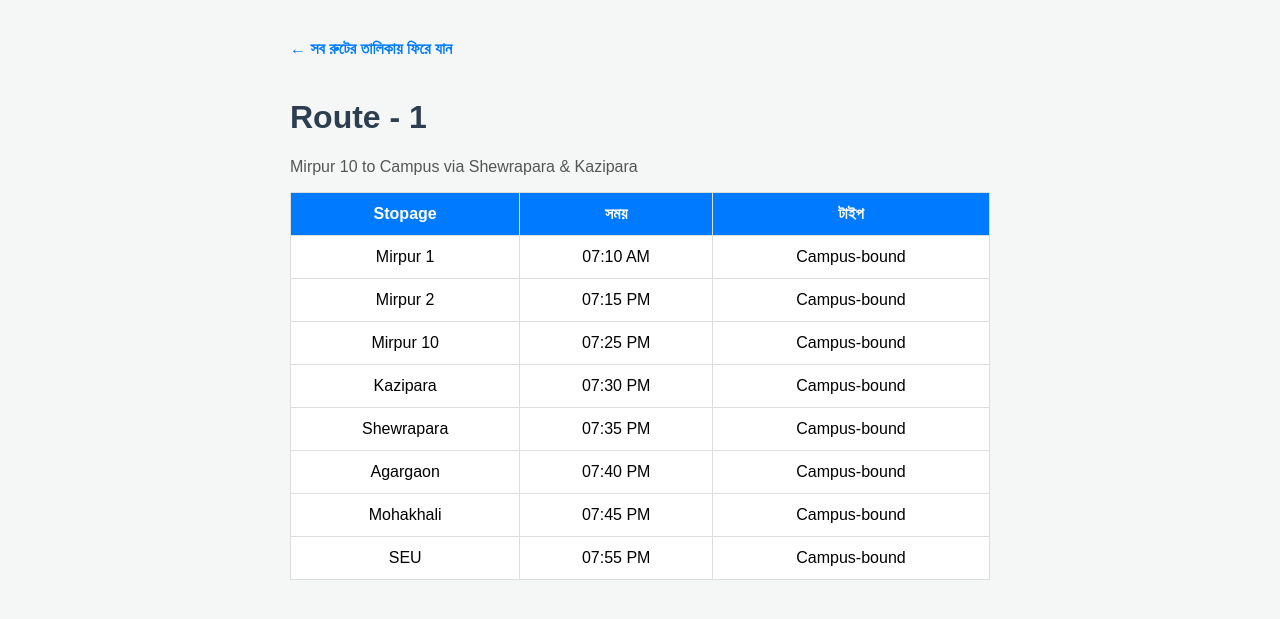
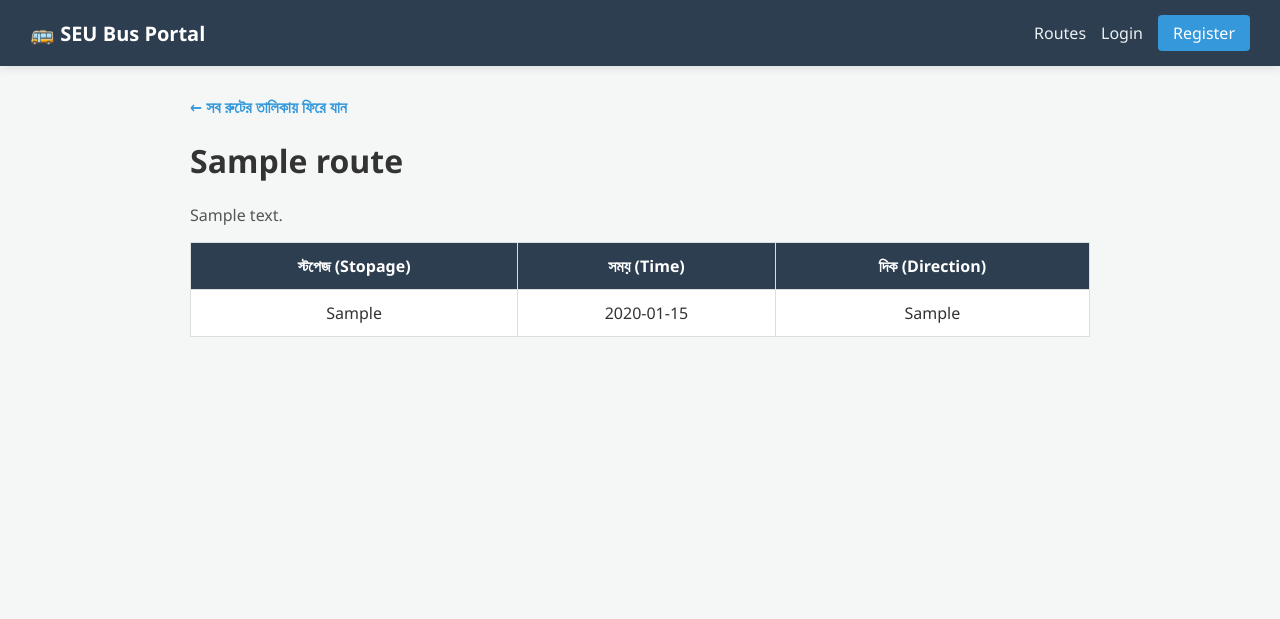
Before and after one commit to masumKazibd/SEU_Bus_Django, a Django app: page /route/1/ in a window 1280 px wide. Shown: the top 619 px of the page. Run offline with Django 5.2, Linux system fonts and the light colour scheme; tables that the repository leaves empty hold one stand-in row (values such as "Sample post").

Commit message:
user login and registration

```diff
--- /dev/null
+++ b/schedule/templates/schedule/base.html
@@ -0,0 +1,52 @@
+<!DOCTYPE html>
+<html lang="bn">
+<head>
+    <meta charset="UTF-8">
+    <meta name="viewport" content="width=device-width, initial-scale=1.0">
+    <title>{% block title %}SEU Bus Portal{% endblock %}</title>
+    <style>
+        body { font-family: 'Segoe UI', Tahoma, Geneva, Verdana, sans-serif; margin: 0; background-color: #f4f7f6; color: #333; }
+
+        /* Navbar Style */
+        .navbar { background-color: #2c3e50; padding: 15px 30px; display: flex; justify-content: space-between; align-items: center; box-shadow: 0 2px 10px rgba(0,0,0,0.1); }
+        .navbar a.brand { color: #fff; text-decoration: none; font-size: 20px; font-weight: bold; }
+        .nav-links { display: flex; gap: 15px; align-items: center; }
+        .nav-links a { color: #ecf0f1; text-decoration: none; font-weight: 500; transition: 0.2s; }
+        .nav-links a:hover { color: #3498db; }
+        .btn-register { background-color: #3498db; padding: 7px 15px; border-radius: 4px; color: white !important; }
+        .btn-logout { background-color: #e74c3c; border: none; color: white; padding: 7px 15px; border-radius: 4px; cursor: pointer; font-size: 14px; }
+
+        /* Main Container */
+        .main-container { padding: 30px; max-width: 900px; margin: 0 auto; }
+    </style>
+</head>
+<body>
+
+    <!-- Common Navbar -->
+    <nav class="navbar">
+        <a href="{% url 'route_list' %}" class="brand">🚌 SEU Bus Portal</a>
+        <div class="nav-links">
+            <a href="{% url 'route_list' %}">Routes</a>
+
+            {% if user.is_authenticated %}
+                <span style="color: #f1c40f;">👤 {{ user.username }}</span>
+                <form action="{% url 'logout' %}" method="POST" style="display:inline;">
+                    {% csrf_token %}
+                    <button type="submit" class="btn-logout">Logout</button>
+                </form>
+            {% else %}
+                <a href="{% url 'login' %}">Login</a>
+                <a href="{% url 'register' %}" class="btn-register">Register</a>
+            {% endif %}
+        </div>
+    </nav>
+
+    <!-- Content Section -->
+    <div class="main-container">
+        {% block content %}
+        <!-- অন্য পেজের কোড এখানে অটোমেটিক লোড হবে -->
+        {% endblock %}
+    </div>
+
+</body>
+</html>
--- a/schedule/templates/schedule/route_detail.html
+++ b/schedule/templates/schedule/route_detail.html
@@ -1,42 +1,33 @@
-<!DOCTYPE html>
-<html lang="bn">
-<head>
-    <meta charset="UTF-8">
-    <title>{{ route.name }} - Schedule</title>
-    <style>
-        body { font-family: Arial, sans-serif; margin: 40px; background-color: #f4f7f6; }
-        .container { max-width: 700px; margin: 0 auto; }
-        h1 { color: #2c3e50; }
-        .back-btn { display: inline-block; margin-bottom: 20px; color: #007bff; text-decoration: none; font-weight: bold; }
-        table { width: 100%; border-collapse: collapse; background: white; margin-top: 15px; }
-        th, td { border: 1px solid #ddd; padding: 12px; text-align: center; }
-        th { background-color: #007bff; color: white; }
-    </style>
-</head>
-<body>
-<div class="container">
-    <a href="{% url 'route_list' %}" class="back-btn">← সব রুটের তালিকায় ফিরে যান</a>
+{% extends 'schedule/base.html' %}
+
+{% block title %}{{ route.name }} - SEU Bus{% endblock %}
+
+{% block content %}
+    <a href="{% url 'route_list' %}" style="color: #3498db; text-decoration: none; font-weight: bold;">← সব রুটের তালিকায় ফিরে যান</a>
+
     <h1>{{ route.name }}</h1>
     <p style="color: #555;">{{ route.description }}</p>
 
-    <table>
+    <table style="width: 100%; border-collapse: collapse; background: white; margin-top: 15px;">
         <thead>
-            <tr>
-                <th>Stopage</th>
-                <th>সময়</th>
-                <th>টাইপ</th>
+            <tr style="background-color: #2c3e50; color: white;">
+                <th style="padding: 12px; border: 1px solid #ddd;">স্টপেজ (Stopage)</th>
+                <th style="padding: 12px; border: 1px solid #ddd;">সময় (Time)</th>
+                <th style="padding: 12px; border: 1px solid #ddd;">দিক (Direction)</th>
             </tr>
         </thead>
         <tbody>
-            {% for schedule in route.schedules %}
+            {% for schedule in route.schedules.all %}
+            <tr style="text-align: center;">
+                <td style="padding: 12px; border: 1px solid #ddd;">{{ schedule.stopage }}</td>
+                <td style="padding: 12px; border: 1px solid #ddd;">{{ schedule.time }}</td>
+                <td style="padding: 12px; border: 1px solid #ddd;">{{ schedule.direction }}</td>
+            </tr>
+            {% empty %}
             <tr>
-                <td>{{ schedule.Stopage }}</td>
-                <td>{{ schedule.time }}</td>
-                <td>{{ schedule.direction }}</td>
+                <td colspan="3" style="text-align: center; padding: 12px;">এই রুটের জন্য কোনো সময়সূচী পাওয়া যায়নি।</td>
             </tr>
             {% endfor %}
         </tbody>
     </table>
-</div>
-</body>
-</html>
+{% endblock %}
--- a/schedule/views.py
+++ b/schedule/views.py
@@ -1,66 +1,45 @@
-from django.shortcuts import render, Http404
-
-ROUTES_DATA = [
-    {
-        "id": 1,
-        "name": "Route - 1",
-        "description": "Mirpur 10 to Campus via Shewrapara & Kazipara",
-        "schedules": [
-            {"Stopage": "Mirpur 1", "time": "07:10 AM", "direction": "Campus-bound"},
-            {"Stopage": "Mirpur 2", "time": "07:15 PM", "direction": "Campus-bound"},
-            {"Stopage": "Mirpur 10", "time": "07:25 PM", "direction": "Campus-bound"},
-            {"Stopage": "Kazipara", "time": "07:30 PM", "direction": "Campus-bound"},
-            {"Stopage": "Shewrapara", "time": "07:35 PM", "direction": "Campus-bound"},
-            {"Stopage": "Agargaon", "time": "07:40 PM", "direction": "Campus-bound"},
-            {"Stopage": "Mohakhali", "time": "07:45 PM", "direction": "Campus-bound"},
-            {"Stopage": "SEU", "time": "07:55 PM", "direction": "Campus-bound"},
-        ]
-    },
-    {
-        "id": 2,
-        "name": "Route - 2",
-        "description": "Uttara House Building to Campus via Airport & Khilkhet",
-        "schedules": [
-            {"Stopage": "Bus-02", "time": "07:45 AM", "direction": "Campus-bound"},
-            {"Stopage": "Bus-02", "time": "05:15 PM", "direction": "Campus-bound"},
-        ]
-    },
-    {
-        "id": 3,
-        "name": "Route - 3",
-        "description": "Dhanmondi 32 to Campus via Science Lab & Farmgate",
-        "schedules": [
-            {"Stopage": "Bus-03", "time": "08:00 AM", "direction": "Campus-bound"},
-            {"Stopage": "Bus-03", "time": "05:30 PM", "direction": "Campus-bound"},
-        ]
-    },
-    {
-        "id": 4,
-        "name": "Route - 4",
-        "description": "Gulshan to Campus via R/A & Banani",
-        "schedules": [
-            {"Stopage": "Bus-04", "time": "08:15 AM", "direction": "Campus-bound"},
-            {"Stopage": "Bus-04", "time": "05:45 PM", "direction": "Campus-bound"},
-        ]
-    },
-    {
-        "id": 5,
-        "name": "Route - 5",
-        "description": "Dhanmondi 32 to Campus via Science Lab & Farmgate",
-        "schedules": [
-            {"Stopage": "Bus-03", "time": "08:00 AM", "direction": "Campus-bound"},
-            {"Stopage": "Bus-03", "time": "05:30 PM", "direction": "Campus-bound"},
-        ]
-    },
-]
+from django.shortcuts import render, redirect, get_object_or_404
+from django.contrib.auth.forms import UserCreationForm, AuthenticationForm  # <--- AuthenticationForm যুক্ত করুন
+from django.contrib.auth import login, logout
+from django.contrib.auth.decorators import login_required
+from .models import Route
 
 # all route list
 def route_list(request):
-    return render(request, 'schedule/route_list.html', {'routes': ROUTES_DATA})
+    routes = Route.objects.all()
+    return render(request, 'schedule/route_list.html', {'routes': routes})
 
 # route detail view
 def route_detail(request, route_id):
-    route = next((r for r in ROUTES_DATA if r["id"] == route_id), None)
-    if route is None:
-        raise Http404("Route not found!")
+    route = get_object_or_404(Route, id=route_id)
     return render(request, 'schedule/route_detail.html', {'route': route})
+
+# (Sign Up) View
+def register_view(request):
+    if request.method == 'POST':
+        form = UserCreationForm(request.POST)
+        if form.is_valid():
+            user = form.save()
+            login(request, user) # অ্যাকাউন্ট তৈরির পরেই অটোমেটিক লগইন করিয়ে দেবে
+            return redirect('route_list')
+    else:
+        form = UserCreationForm()
+    return render(request, 'schedule/register.html', {'form': form})
+
+# (Log In) View
+def login_view(request):
+    if request.method == 'POST':
+        form = AuthenticationForm(data=request.POST)
+        if form.is_valid():
+            user = form.get_user()
+            login(request, user)
+            return redirect('route_list')
+    else:
+        form = AuthenticationForm()
+    return render(request, 'schedule/login.html', {'form': form})
+
+# (Log Out) View
+def logout_view(request):
+    if request.method == 'POST':
+        logout(request)
+        return redirect('route_list')
--- a/seubus/urls.py
+++ b/seubus/urls.py
@@ -1,9 +1,11 @@
 from django.contrib import admin
 from django.urls import path
-from schedule.views import route_list, route_detail
-
+from schedule.views import route_list, route_detail, register_view, login_view, logout_view
 urlpatterns = [
     path('admin/', admin.site.urls),
     path('', route_list, name='route_list'),
     path('route/<int:route_id>/', route_detail, name='route_detail'),
+    path('register/', register_view, name='register'),
+    path('login/', login_view, name='login'),
+    path('logout/', logout_view, name='logout'),
 ]
```
Also changed, not shown: schedule/templates/schedule/login.html (added, +15 -0 lines), schedule/templates/schedule/register.html (added, +15 -0 lines), schedule/templates/schedule/route_list.html (+13 -22 lines).
